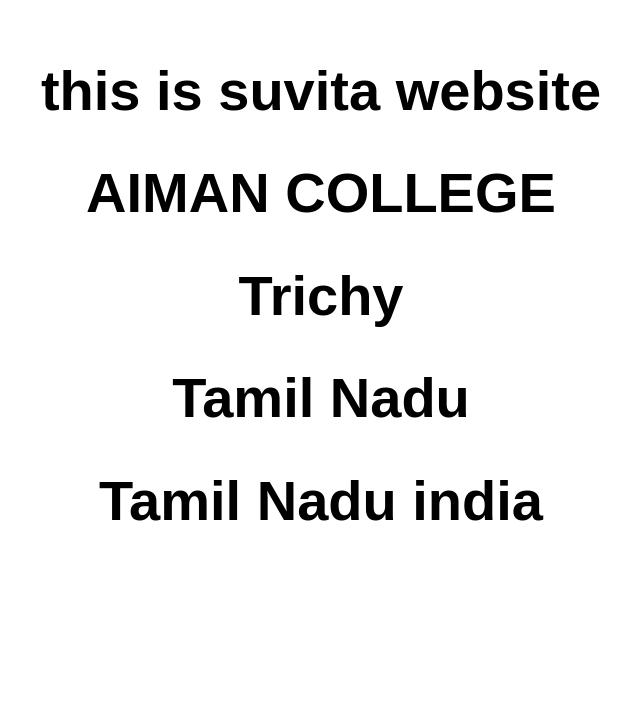
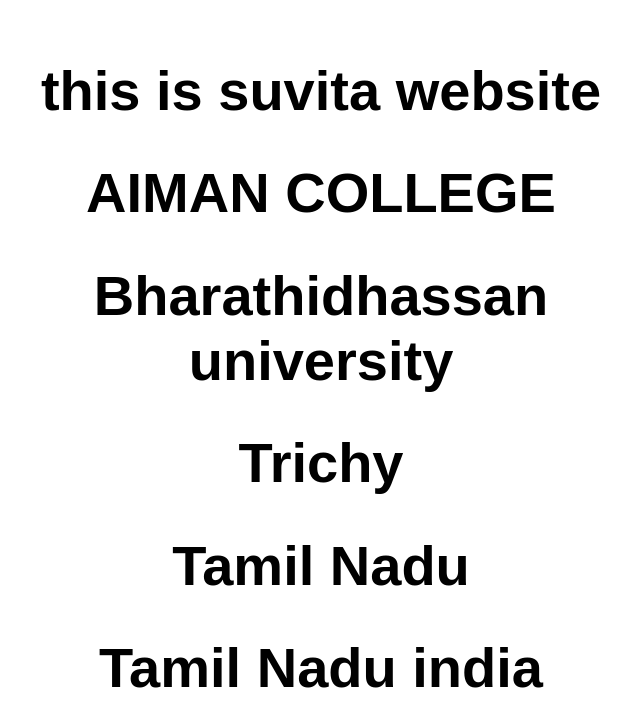
Before and after one commit to SuvitaG/suvitaaiman, a website: page src/index.html in a window 1280 px wide. Shown: the whole page, without its empty margins (319-959 px from the left). Drawn offline with Linux system fonts and the light colour scheme.

Commit message:
added university

```diff
--- a/src/index.html
+++ b/src/index.html
@@ -12,6 +12,7 @@
   <main>
     <h1>this is suvita website</h1>
     <h1>AIMAN COLLEGE</h1>
+    <h1>Bharathidhassan university</h1>
     <h1>Trichy</h1>
     <h1>Tamil Nadu</h1>
     <h1>Tamil Nadu india</h1>
```
